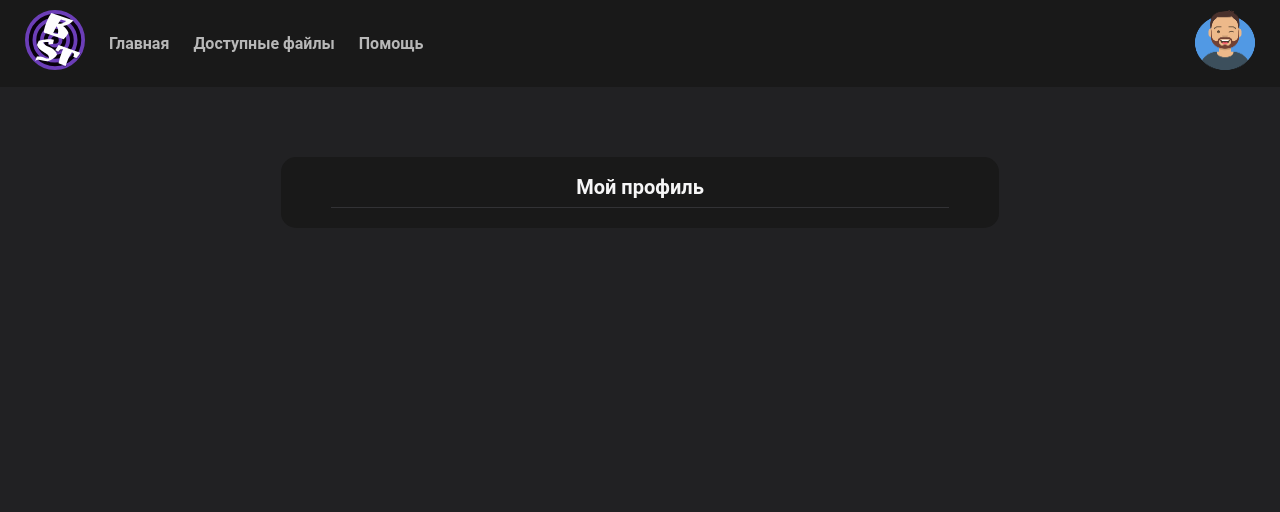
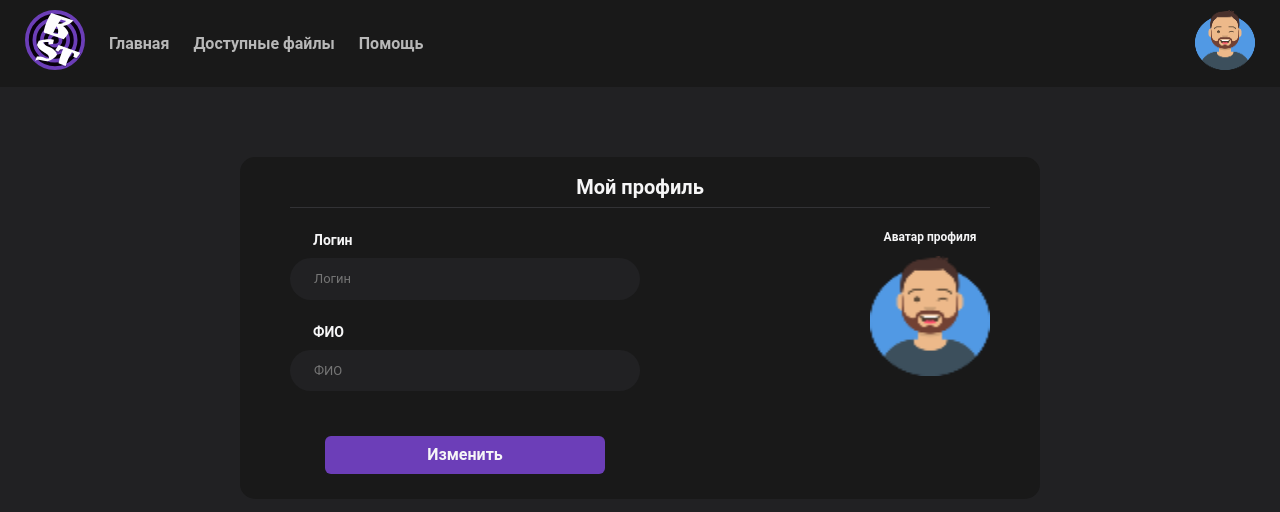
Before and after one commit to Bunko-Security/Bunko_Security_frontend, a Next.js app: page /profile in a window 1280 px wide. Shown: the top 512 px of the page. Built offline with nearby package versions, Linux system fonts and the light colour scheme.

Commit message:
add changes in Profile page

```diff
--- a/src/app/(home)/profile/page.module.scss
+++ b/src/app/(home)/profile/page.module.scss
@@ -3,15 +3,29 @@
 
 .profile {
   text-align: center;
-  width: 718px;
+  width: 800px;
   background-color: var(--black);
-  padding: 15px 50px 20px;
+  padding: 15px 50px 25px;
   border-radius: values.$main_border_radius;
 
   .title {
     font-size: 20px;
     line-height: 30px;
     font-weight: bold;
+    margin-bottom: 20px;
     @extend %title_border;
   }
+
+  .settings {
+    display: flex;
+    justify-content: space-between;
+
+    .form {
+      width: 50%;
+    }
+
+    .preview {
+      text-align: right;
+    }
+  }
 }
--- a/src/app/(home)/profile/page.tsx
+++ b/src/app/(home)/profile/page.tsx
@@ -1,11 +1,21 @@
 import styles from "./page.module.scss";
+import FormChangeInfoUser from "@/components/forms/FormChangeInfoUser/FormChangeInfoUser";
+import ChangeAvatar from "@/components/profile/ChangeAvatar/ChangeAvatar";
 import { NextPage } from "next";
 
 const Profile: NextPage = () => {
 	return (
-			<div className={styles.profile}>
-        <h1 className={styles.title}>Мой профиль</h1>
-      </div>
+		<div className={styles.profile}>
+			<h1 className={styles.title}>Мой профиль</h1>
+			<div className={styles.settings}>
+				<div className={styles.form}>
+					<FormChangeInfoUser />
+				</div>
+				<div className={styles.preview}>
+					<ChangeAvatar />
+				</div>
+			</div>
+		</div>
 	);
 };
 
--- /dev/null
+++ b/src/components/forms/FormChangeInfoUser/FormChangeInfoUser.module.scss
@@ -0,0 +1,11 @@
+.form {
+  padding: 0;
+
+  .input_field {
+    margin-bottom: 20px;
+
+    &:last-child {
+      margin-bottom: 0;
+    }
+  }
+}
--- /dev/null
+++ b/src/components/forms/FormChangeInfoUser/FormChangeInfoUser.tsx
@@ -0,0 +1,56 @@
+"use client";
+
+import styles from "./FormChangeInfoUser.module.scss";
+import Input from "../Input/Input";
+import FormBase from "../FormBase/FormBase";
+import RULES_FORM from "@/utils/form/rules";
+import { FC } from "react";
+import { useForm } from "react-hook-form";
+
+type FormValues = {
+	login: string;
+	full_name: string;
+};
+
+const FormChangeInfoUser: FC = () => {
+	const {
+		register,
+		formState: { errors },
+		handleSubmit,
+		reset,
+	} = useForm<FormValues>({ mode: "onChange" });
+
+	const onSubmit = (values: FormValues) => {
+		console.log(values);
+		reset();
+	};
+
+	return (
+		<FormBase
+			className={styles.form}
+			textBtn="Изменить"
+			onSubmit={handleSubmit(onSubmit)}
+		>
+			<>
+				<Input
+					className={styles.input_field}
+					register={register("login", RULES_FORM.LOGIN)}
+					textLabel="Логин"
+					placeholder="Логин"
+					autoComplete="on"
+					error={errors.login?.message}
+				/>
+				<Input
+					className={styles.input_field}
+					register={register("full_name", RULES_FORM.FULL_NAME)}
+					textLabel="ФИО"
+					placeholder="ФИО"
+					autoComplete="on"
+					error={errors.full_name?.message}
+				/>
+			</>
+		</FormBase>
+	);
+};
+
+export default FormChangeInfoUser;
--- /dev/null
+++ b/src/components/profile/ChangeAvatar/ChangeAvatar.module.scss
@@ -0,0 +1,9 @@
+.preview_avatar {
+  .title {
+    text-align: center;
+    font-size: 12px;
+    line-height: 18px;
+    font-weight: bold;
+    margin-bottom: 10px;
+  }
+}
--- /dev/null
+++ b/src/components/profile/ChangeAvatar/ChangeAvatar.tsx
@@ -0,0 +1,21 @@
+"use client";
+
+import styles from "./ChangeAvatar.module.scss";
+import Image from "next/image";
+import { FC } from "react";
+
+const ChangeAvatar: FC = () => {
+	return (
+		<div className={styles.preview_avatar}>
+			<h3 className={styles.title}>Аватар профиля</h3>
+			<Image
+				src="/avatar.png"
+				alt="Аватар профиля"
+				width={120}
+				height={120}
+			/>
+		</div>
+	);
+};
+
+export default ChangeAvatar;
```
